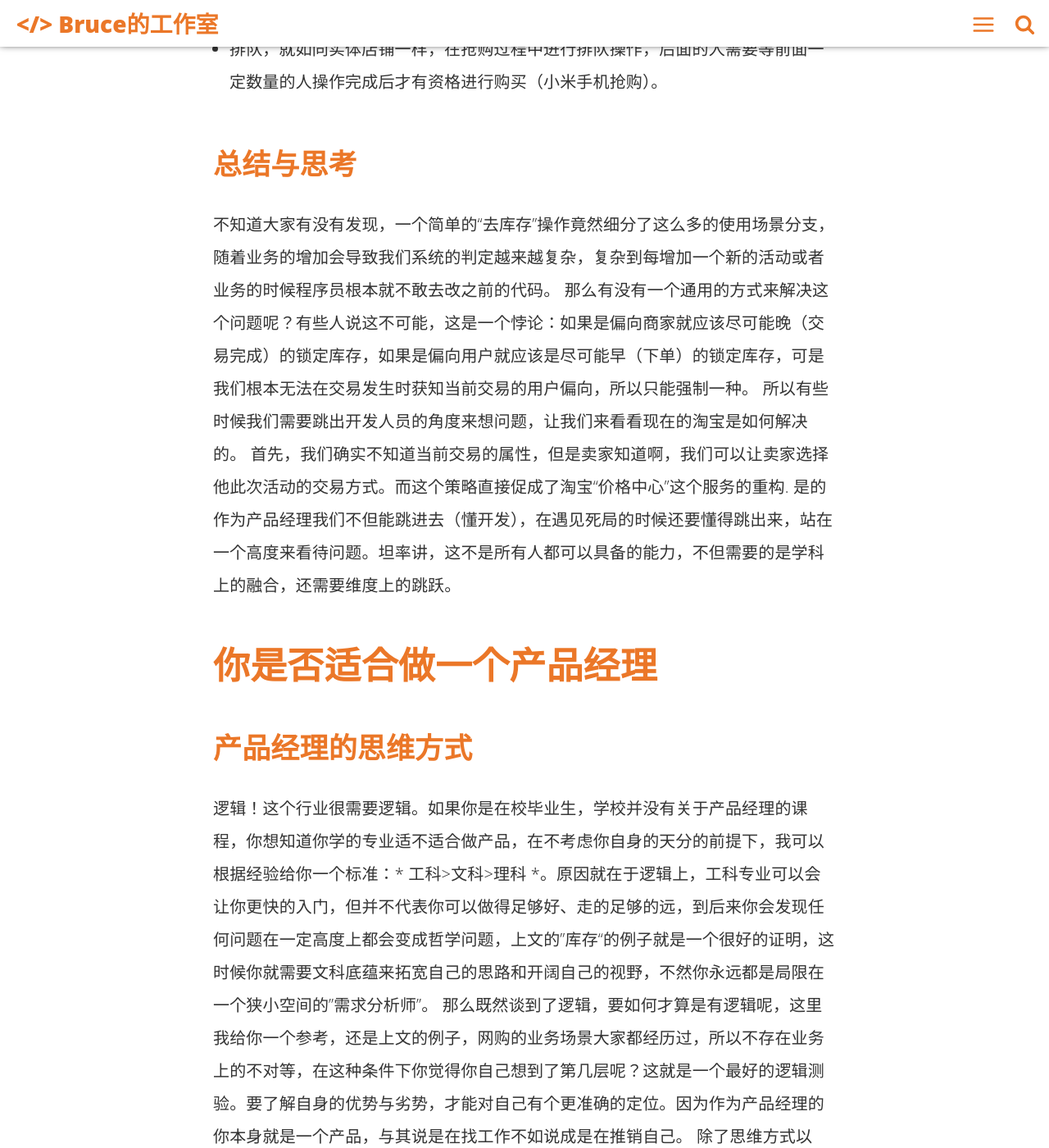
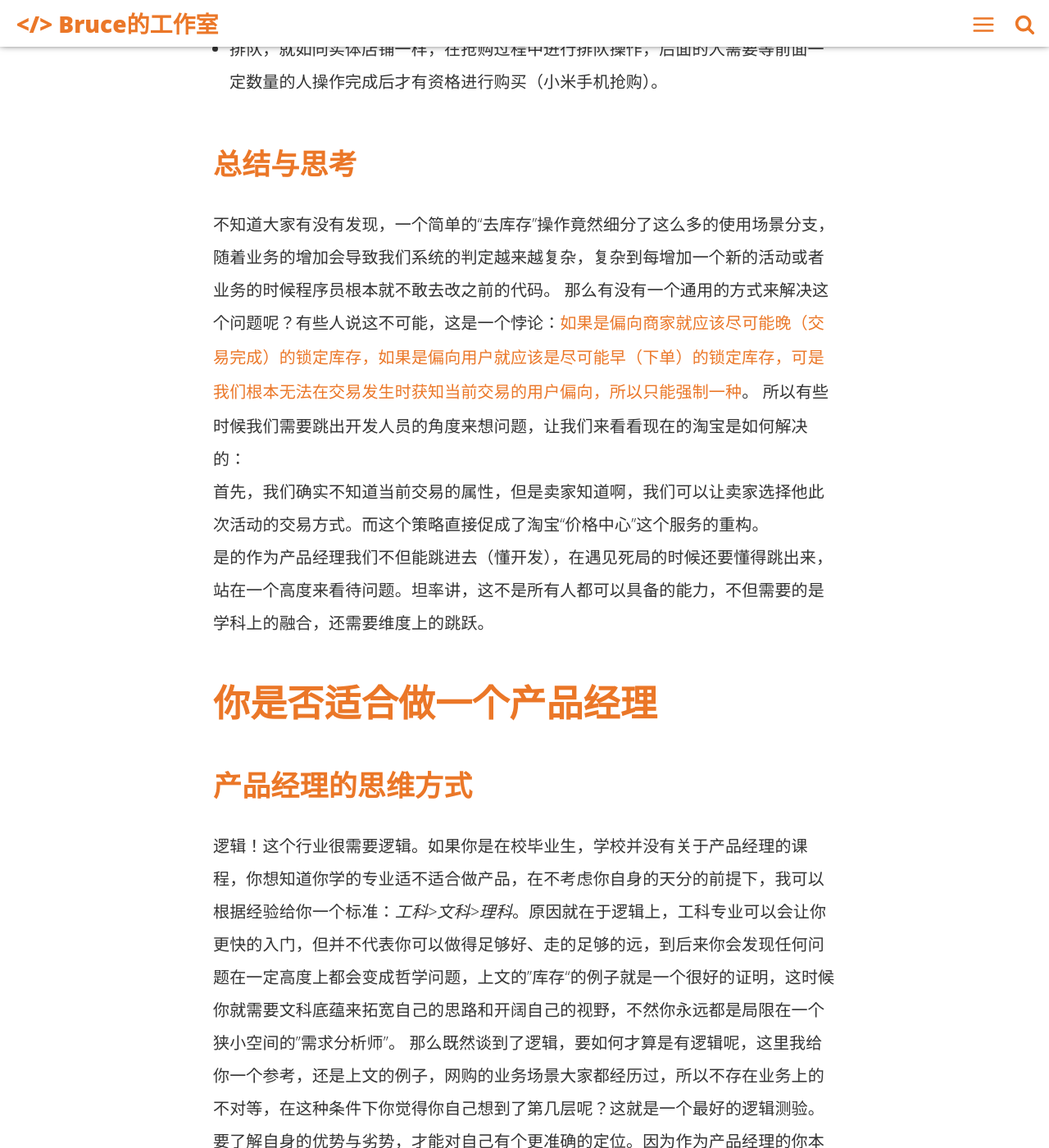
Before and after one commit to bruce827/portfolio, a Jekyll site: the page built from _posts/2020-06-19-pm-roadmap.md, in a window 1280 px wide and 1400 px high, scrolled down 3982 px. Shown: the whole window at 82% size. Built offline with Jekyll 4.4.1, drawn with Linux system fonts in a browser that asks for light colours; comment, search, counter and statistics services are not loaded; some of the changed text lies outside the part shown.

Commit message:
修改产品经理01

```diff
--- a/_posts/2020-06-19-pm-roadmap.md
+++ b/_posts/2020-06-19-pm-roadmap.md
@@ -39,13 +39,13 @@ introduction: 对于门外的你，真的了解产品经理是干嘛的嘛？
 
 ## 总结与思考
 不知道大家有没有发现，一个简单的“去库存”操作竟然细分了这么多的使用场景分支，随着业务的增加会导致我们系统的判定越来越复杂，复杂到每增加一个新的活动或者业务的时候程序员根本就不敢去改之前的代码。
-那么有没有一个通用的方式来解决这个问题呢？有些人说这不可能，这是一个悖论：如果是偏向商家就应该尽可能晚（交易完成）的锁定库存，如果是偏向用户就应该是尽可能早（下单）的锁定库存，可是我们根本无法在交易发生时获知当前交易的用户偏向，所以只能强制一种。
-所以有些时候我们需要跳出开发人员的角度来想问题，让我们来看看现在的淘宝是如何解决的。
-首先，我们确实不知道当前交易的属性，但是卖家知道啊，我们可以让卖家选择他此次活动的交易方式。而这个策略直接促成了淘宝“价格中心”这个服务的重构.
+那么有没有一个通用的方式来解决这个问题呢？有些人说这不可能，这是一个悖论：`如果是偏向商家就应该尽可能晚（交易完成）的锁定库存，如果是偏向用户就应该是尽可能早（下单）的锁定库存，可是我们根本无法在交易发生时获知当前交易的用户偏向，所以只能强制一种`。
+所以有些时候我们需要跳出开发人员的角度来想问题，让我们来看看现在的淘宝是如何解决的：
+首先，我们确实不知道当前交易的属性，但是卖家知道啊，我们可以让卖家选择他此次活动的交易方式。而这个策略直接促成了淘宝“价格中心”这个服务的重构。
 是的作为产品经理我们不但能跳进去（懂开发），在遇见死局的时候还要懂得跳出来，站在一个高度来看待问题。坦率讲，这不是所有人都可以具备的能力，不但需要的是学科上的融合，还需要维度上的跳跃。
 # 你是否适合做一个产品经理
 ## 产品经理的思维方式
-逻辑！这个行业很需要逻辑。如果你是在校毕业生，学校并没有关于产品经理的课程，你想知道你学的专业适不适合做产品，在不考虑你自身的天分的前提下，我可以根据经验给你一个标准：* 工科>文科>理科 *。原因就在于逻辑上，工科专业可以会让你更快的入门，但并不代表你可以做得足够好、走的足够的远，到后来你会发现任何问题在一定高度上都会变成哲学问题，上文的”库存“的例子就是一个很好的证明，这时候你就需要文科底蕴来拓宽自己的思路和开阔自己的视野，不然你永远都是局限在一个狭小空间的"需求分析师"。
+逻辑！这个行业很需要逻辑。如果你是在校毕业生，学校并没有关于产品经理的课程，你想知道你学的专业适不适合做产品，在不考虑你自身的天分的前提下，我可以根据经验给你一个标准：*工科>文科>理科*。原因就在于逻辑上，工科专业可以会让你更快的入门，但并不代表你可以做得足够好、走的足够的远，到后来你会发现任何问题在一定高度上都会变成哲学问题，上文的”库存“的例子就是一个很好的证明，这时候你就需要文科底蕴来拓宽自己的思路和开阔自己的视野，不然你永远都是局限在一个狭小空间的"需求分析师"。
 那么既然谈到了逻辑，要如何才算是有逻辑呢，这里我给你一个参考，还是上文的例子，网购的业务场景大家都经历过，所以不存在业务上的不对等，在这种条件下你觉得你自己想到了第几层呢？这就是一个最好的逻辑测验。要了解自身的优势与劣势，才能对自己有个更准确的定位。因为作为产品经理的你本身就是一个产品，与其说是在找工作不如说成是在推销自己。
 除了思维方式以外，有的时候性格也会是考量是否适合做产品经理的重要因素，这里我指的产品不仅仅是互联网产品，而是泛指一切产品。产品经理做的事情可以归结为"想",那么如何在多场景的沟通的过程中让信息尽可能少的损失，这就需要具备`主动与人沟通`的能力，不要瞧这种能力，它并不是每个人都会拥有的。在产品的规划阶段，产品经理最常做的一件事就是组织活动或会议，这一定是一个产品经理的必备技能。如果你不是天生具备的话，那么你可以先从** 换位思考 **这个角度去练习。
 
```
